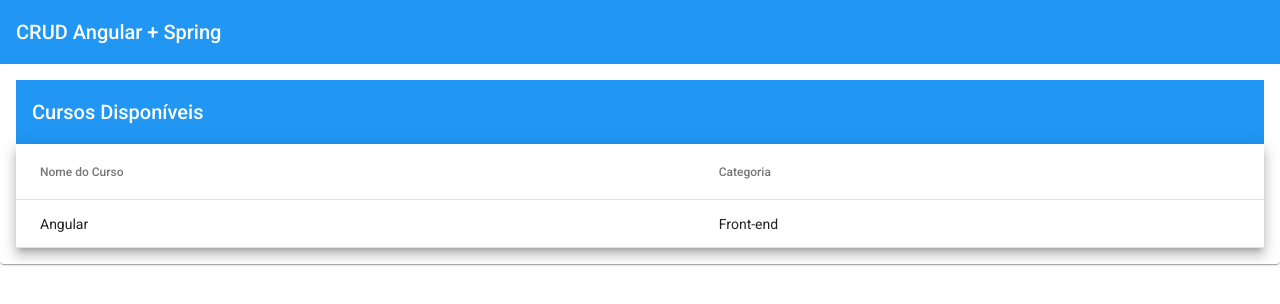
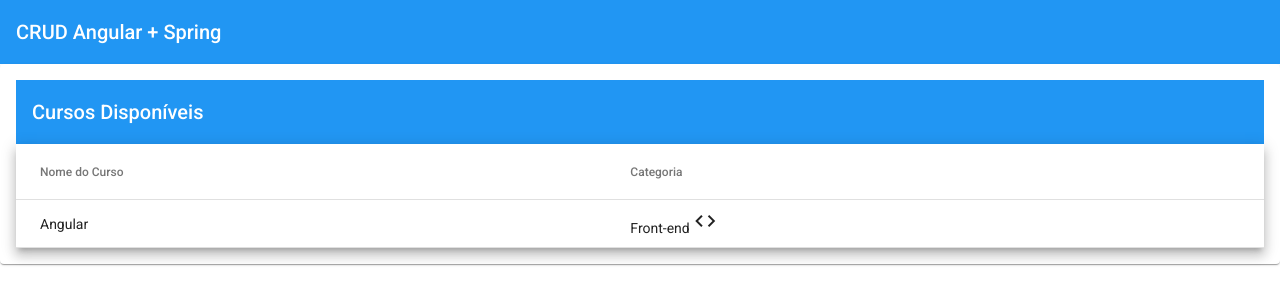
Before and after one commit to Mateusf95/Angular_Spring, an Angular app in the folder crud-angular/: page /courses in a window 1280 px wide. Shown: the top 304 px of the page. Built offline with nearby package versions, Linux system fonts and the light colour scheme.

Commit message:
Pipe para mostrar ícone

```diff
--- a/crud-angular/src/app/courses/courses/courses.component.html
+++ b/crud-angular/src/app/courses/courses/courses.component.html
@@ -12,7 +12,9 @@
       <!-- Category Column -->
       <ng-container matColumnDef="category">
         <th mat-header-cell *matHeaderCellDef>Categoria</th>
-        <td mat-cell *matCellDef="let element">{{ element.category }}</td>
+        <td mat-cell *matCellDef="let element">{{ element.category }}
+          <mat-icon aria-hidden="false" aria-label="Categoria do Curso">{{ element.category | category }}</mat-icon>
+        </td>
       </ng-container>
 
       <tr mat-header-row *matHeaderRowDef="displayedColumns"></tr>
--- a/crud-angular/src/app/courses/services/courses.service.ts
+++ b/crud-angular/src/app/courses/services/courses.service.ts
@@ -16,7 +16,7 @@
   listAll() {
     return this.httpClient.get<Course[]>(this.API).pipe(
       first(),
-      delay(5000),
+      // delay(5000),
       tap(courses => console.log(courses))
     );
   }
--- a/crud-angular/src/app/shared/app-material/app-material.module.ts
+++ b/crud-angular/src/app/shared/app-material/app-material.module.ts
@@ -6,6 +6,8 @@
 import { MatProgressSpinnerModule } from '@angular/material/progress-spinner';
 import { MatDialogModule } from '@angular/material/dialog';
 import { MatButtonModule } from '@angular/material/button';
+import { MatIconModule } from '@angular/material/icon';
+
 
 @NgModule({
   exports: [
@@ -14,7 +16,8 @@
     MatToolbarModule,
     MatProgressSpinnerModule,
     MatDialogModule,
-    MatButtonModule
+    MatButtonModule,
+    MatIconModule
   ]
 
 })
--- /dev/null
+++ b/crud-angular/src/app/shared/pipes/category.pipe.ts
@@ -0,0 +1,16 @@
+import { Pipe, PipeTransform } from '@angular/core';
+
+@Pipe({
+  name: 'category'
+})
+export class CategoryPipe implements PipeTransform {
+
+  transform(value: string): string {
+    switch(value) {
+      case 'front-end': return 'code';
+      case 'back-end': return 'computer';
+    }
+    return 'code';
+  }
+
+}
```
Also changed, not shown: crud-angular/src/app/shared/shared.module.ts (+7 -2 lines), 1 other file (tests, documents, lock files or other folders).
